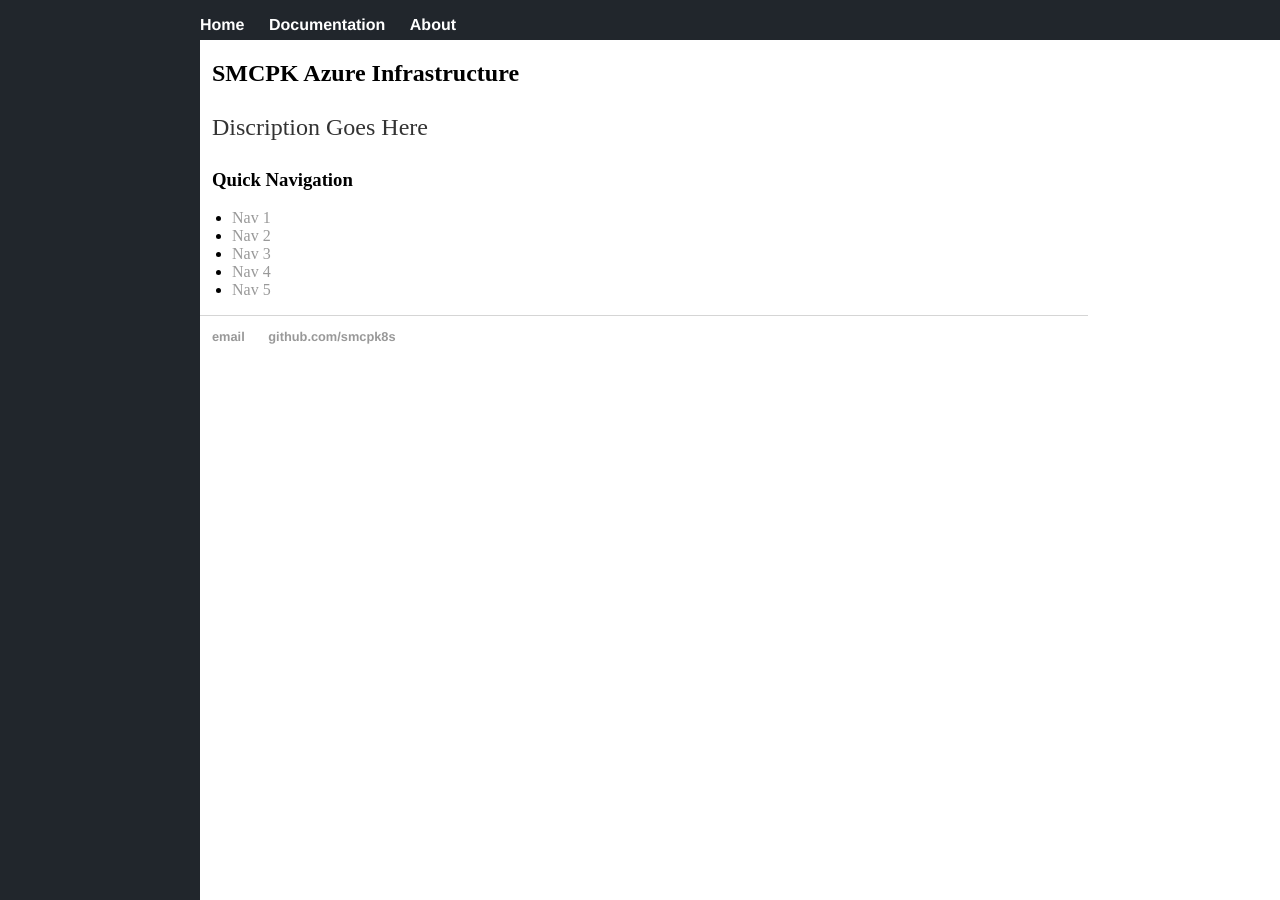
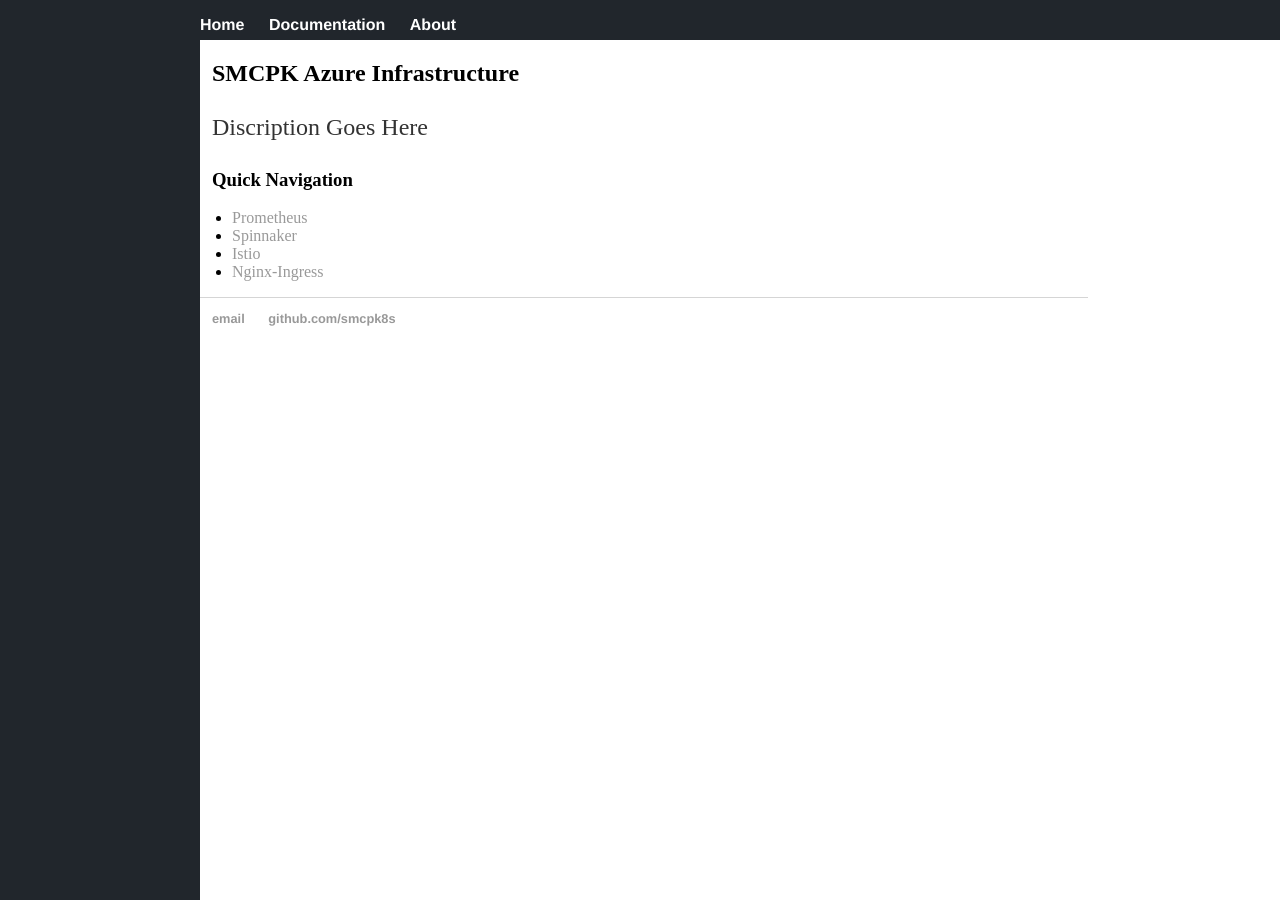
Before and after one commit to smcpk8s/smcpk8s.github.io, a Jekyll site: the page built from index.html, in a window 1280 px wide. Built offline with Jekyll 4.4.1, drawn with Linux system fonts in a browser that asks for light colours.

Commit message:
Update default.html

```diff
--- a/_layouts/default.html
+++ b/_layouts/default.html
@@ -49,11 +49,10 @@
 
 			<h3 style="padding-left: 20px;"> Quick Navigation </h3>
 			<ul>
-			  <li><a href="/Nav_1.html">Nav 1</a></li>
-			  <li><a href="#">Nav 2</a></li>
-			  <li><a href="#">Nav 3</a></li>
-			  <li><a href="#">Nav 4</a></li>
-			  <li><a href="#">Nav 5</a></li>
+			  <li><a href="/Nav_1.html">Prometheus</a></li>
+			  <li><a href="#">Spinnaker</a></li>
+			  <li><a href="#">Istio</a></li>
+			  <li><a href="#">Nginx-Ingress</a></li>
 			</div><!-- /.container -->
 			<footer>
 	    		<ul style="padding-left: 20px;">
```
